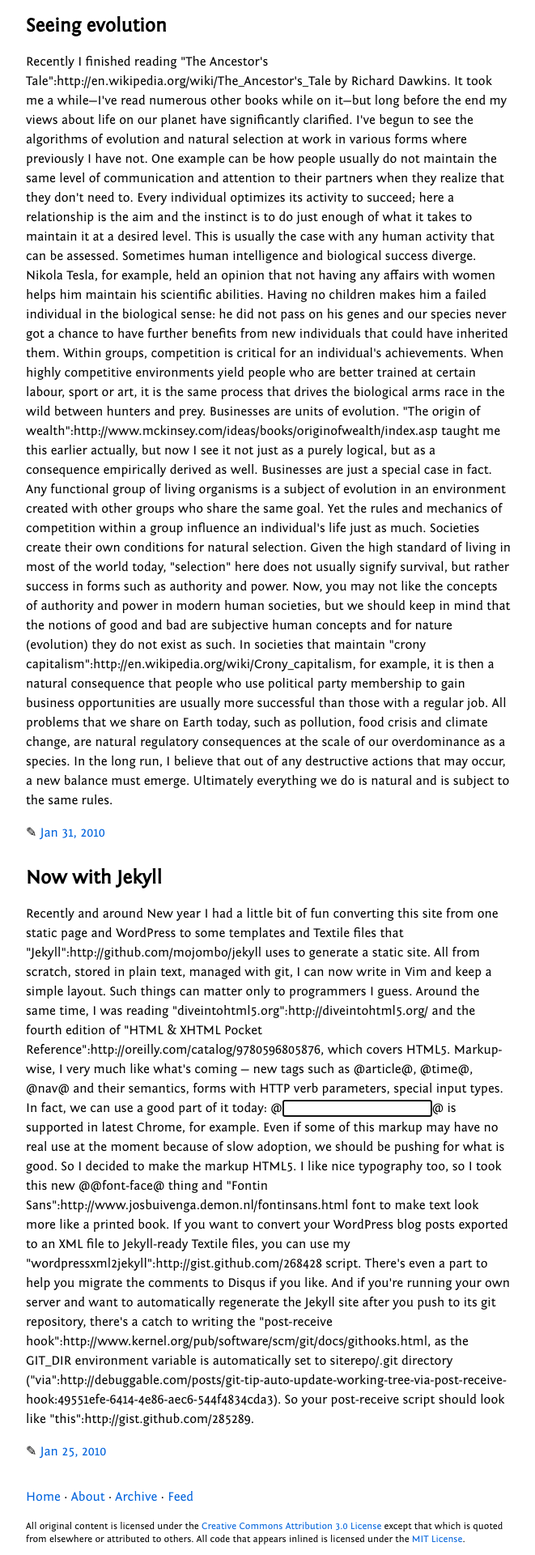
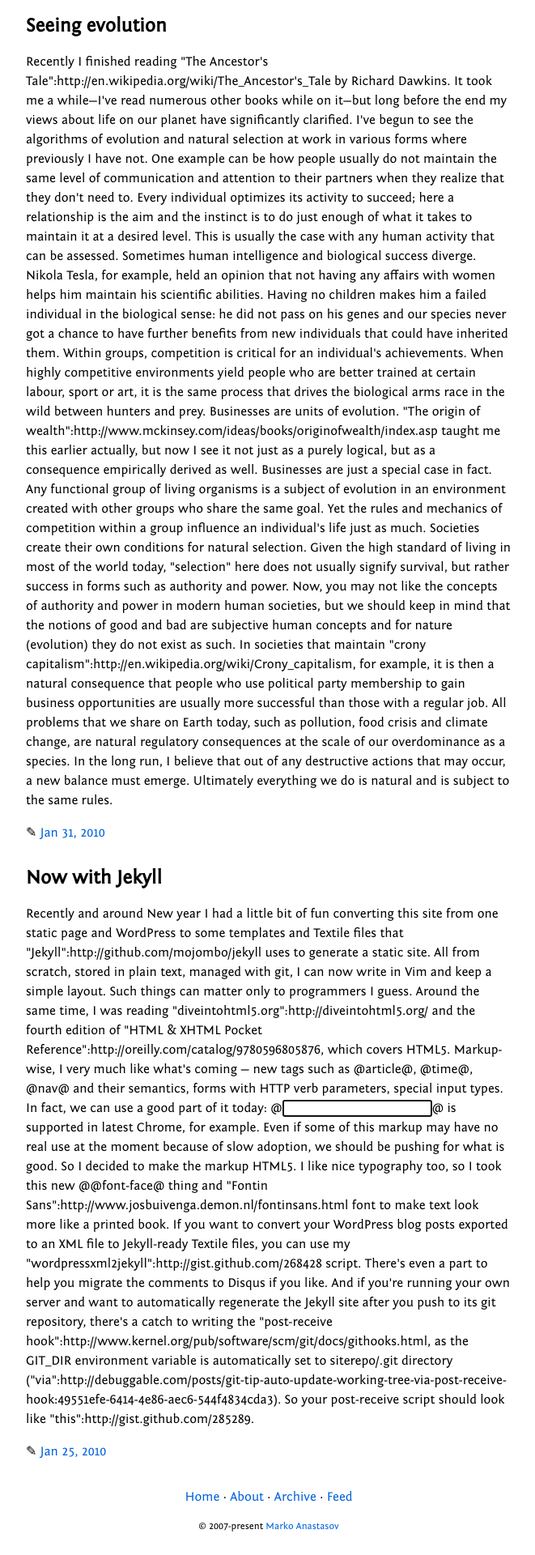
Before and after one commit to markoa/markoa.github.com, a Jekyll site: the page built from blog/index.html, in a window 1280 px wide. Shown: the part 3642-5562 px from the top of the page at 81% size, without its empty margins (308-969 px from the left). Built offline with Jekyll 4.4.1, drawn with Linux system fonts in a browser that asks for light colours.

Commit message:
Prettier archives a la RT, screw CC licensing, put h1 on index but I'm still not happy with that layout.

```diff
--- a/_layouts/default.html
+++ b/_layouts/default.html
@@ -16,7 +16,7 @@
 
     <title>{{ page.title }} &mdash; Marko Anastasov</title>
   </head>
-  <body>
+  <body id="{{ page.page_id }}">
     <header>
       <h1 id="title">
         <a href="/about" title="About">Marko Anastasov</a> has a <a href="/" title="Home">website</a>.
@@ -26,13 +26,13 @@
       {{ content }}
       <footer id="footer">
         <p>
-        <a href="/" title="Home">Home</a> &middot;
-        <a href="/about" title="About the author and site">About</a> &middot;
-        <a href="/archive" title="Archived writing">Archive</a> &middot;
-        <a href="/atom.xml" title="Blog's Atom feed">Feed</a>
+          <a href="/" title="Home">Home</a> &middot;
+          <a href="/about" title="About the author and site">About</a> &middot;
+          <a href="/archive" title="All writing ever">Archive</a> &middot;
+          <a href="/atom.xml" title="Blog's Atom feed">Feed</a>
         </p>
         <p class="contentLicense">
-        All original content is licensed under the <a href="http://creativecommons.org/licenses/by/3.0/">Creative Commons Attribution 3.0 License</a> except that which is quoted from elsewhere or attributed to others. All code that appears inlined is licensed under the <a href="http://www.opensource.org/licenses/mit-license.php">MIT License</a>.
+          &copy; 2007-present <a href="/about">Marko Anastasov</a>
         </p>
       </footer>
     </div>
--- a/about.textile
+++ b/about.textile
@@ -38,6 +38,8 @@
 
 h2. About this site
 
-The pages of this site are generated with "Jekyll":http://github.com/mojombo/jekyll, wrapped in HTML5 and typeset in "Fontin Sans":http://www.josbuivenga.demon.nl/fontinsans.html. If it looks strange then you're probably using a browser which doesn't conform to web standards, such as Internet Explorer.
+All posts are &copy; Marko Anastasov, all rights reserved. Comments are &copy; their original authors.
+
+These pages are generated with "Jekyll":http://github.com/mojombo/jekyll, wrapped in HTML5 and typeset in "Fontin Sans":http://www.josbuivenga.demon.nl/fontinsans.html. If it looks strange then you're probably using a browser which doesn't conform to web standards, such as Internet Explorer.
 
 </div>
--- a/archive.html
+++ b/archive.html
@@ -8,7 +9,8 @@
   <ul>
   {% for post in site.posts %}
     <li>
-      {{ post.date | date: "%b %d, %Y"  }} &mdash; <a href="{{ post.url }}">{{ post.title }}</a>
+    <span class="postDate">{{ post.date | date: "%b %d, %Y"  }}</span>
+    <a href="{{ post.url }}">{{ post.title }}</a>
     </li>
   {% endfor %}
   </ul>
--- a/css/default.css
+++ b/css/default.css
@@ -79,3 +79,29 @@
 #disqus_thread {
     margin-top: 50px;
 }
+
+#footer {
+    text-align: center;
+}
+
+#home .post {
+    margin-bottom: 4em;
+}
+
+#archive ul {
+    -webkit-padding-start: 0;
+    padding-left: 0;
+}
+
+#archive li {
+    list-style-type: none;
+    margin: 0 !important;
+    padding: 5px 0;
+    border-top: 1px solid #d5d5d5;
+}
+
+#archive .postDate {
+    float: left;
+    width: 110px;
+    color: #666;
+}
--- a/index.html
+++ b/index.html
@@ -12,7 +13,7 @@
 
 {% for post in site.posts limit:4 %}
   <div class="post">
-    <h2>{{ post.title }}</h2>
+    <h1>{{ post.title }}</h1>
     {{ post.content }}
     <p class="signoff">
       &#x270E; <a href="{{ post.url }}" title="Permanent link">{{ post.date | date: "%b %d, %Y" }}</a>
```
Also changed, not shown: other parts of about.textile (+1 -1 lines), other parts of archive.html (+1 -0 lines), other parts of index.html (+1 -0 lines).
